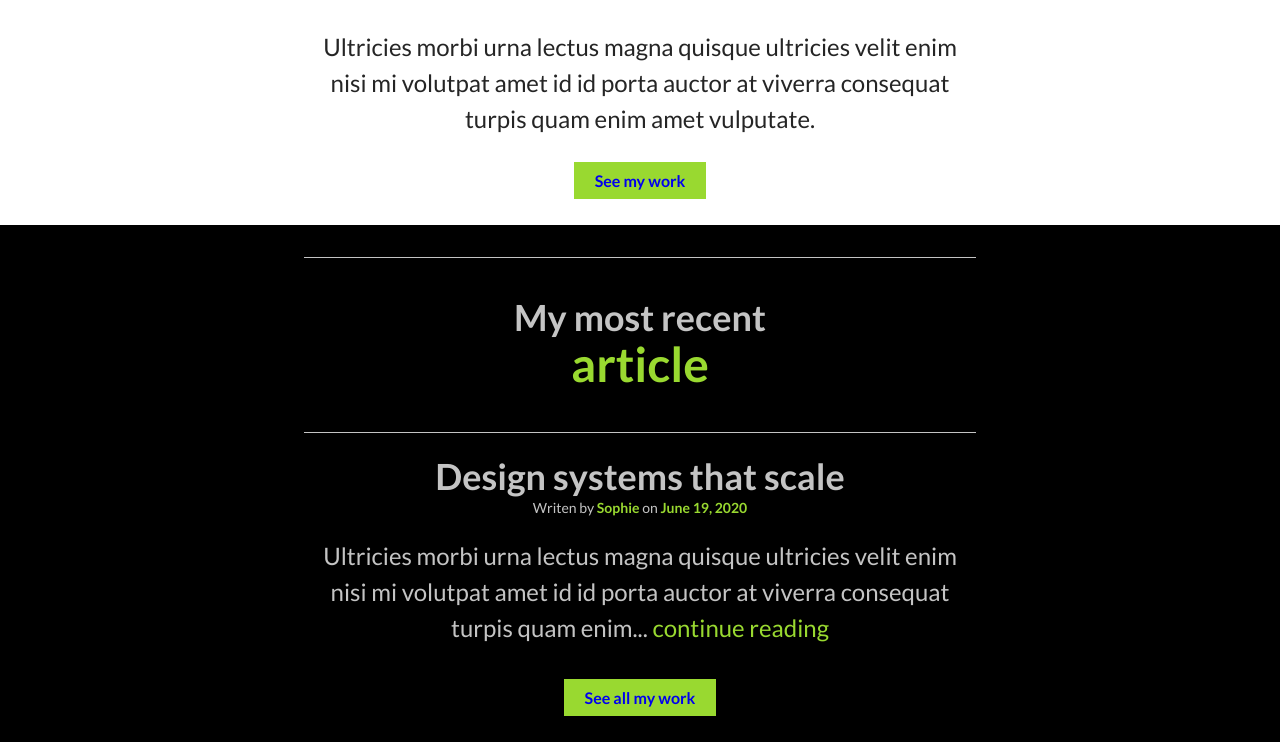
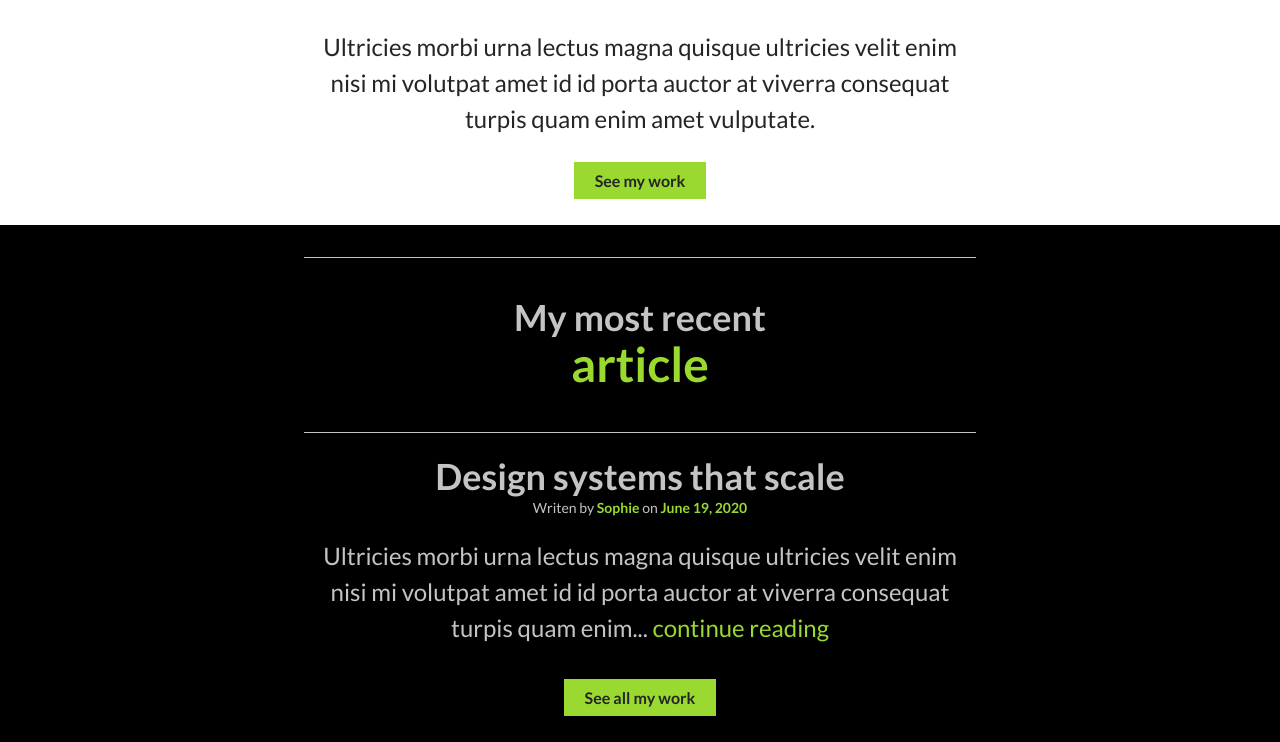
Before and after one commit to Kumaravel187/scrimba-simple-portfolio, a plain HTML site: page index.html in a window 1280 px wide. Shown: the part 729-1471 px from the top of the page. Drawn offline with nearby package versions, Linux system fonts and the light colour scheme.

Commit message:
Update a tag color

```diff
--- a/styles/_about-me.scss
+++ b/styles/_about-me.scss
@@ -26,6 +26,7 @@
 
     a {
       border: 1px solid $green;
+      color: $black;
       background-color: $green;
       padding: 0.5rem 1.25rem;
       text-decoration: none;
--- a/styles/_article.scss
+++ b/styles/_article.scss
@@ -48,6 +48,7 @@
     a.btn {
       border: 1px solid $green;
       background-color: $green;
+      color: $black;
       padding: 0.5rem 1.25rem;
       text-decoration: none;
       font-weight: $fw-bold;
```
Also changed, not shown: styles/styles.css, 1 other file.
